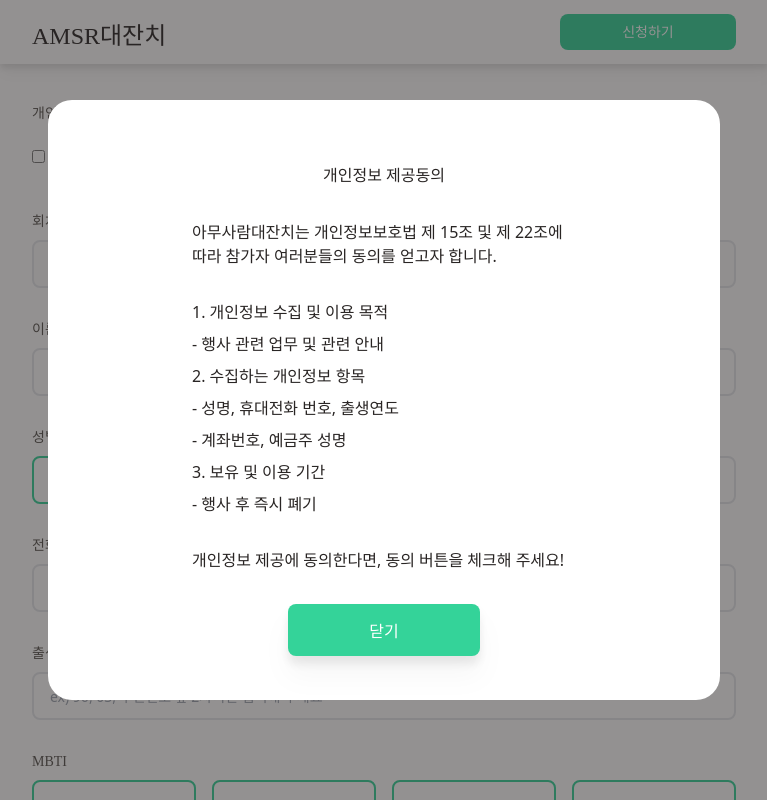
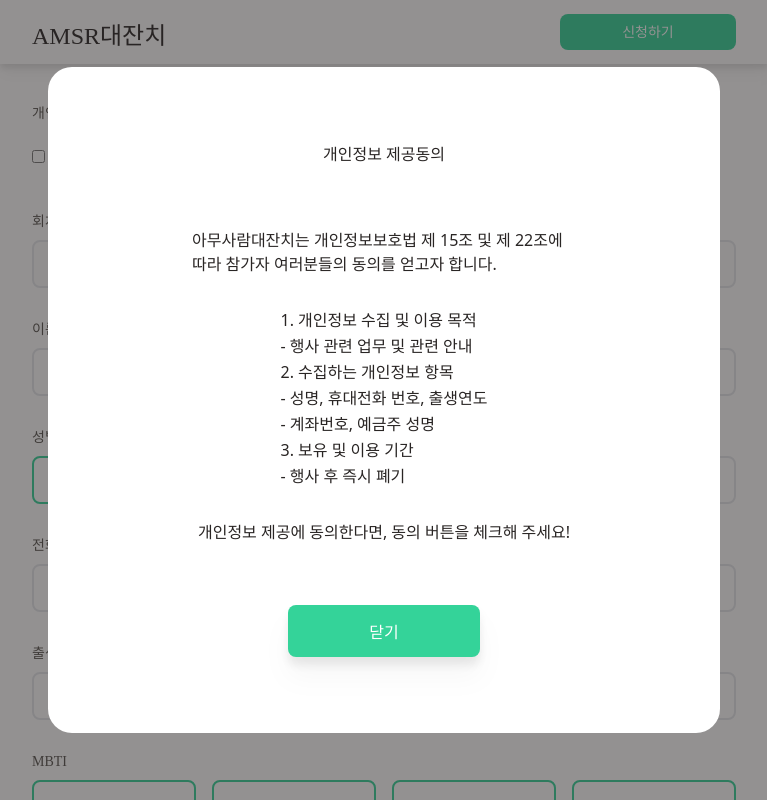
Before and after one commit to Todari/amsr, a React (Create React App) app in the folder client/: page /apply in a window 1280 px wide. Both pictures are taken after a click on the element "개인정보 제공내역". Shown: the top 800 px of the page, without its empty margins (256-1023 px from the left). Built offline with nearby package versions, Linux system fonts and the light colour scheme; a web font is replaced by a local one.

Commit message:
design: privacyModal 작은 해상도에도 대응할 수 있도록 여백 및 폰트 크기 변경

```diff
--- a/client/src/components/PrivacyModal.tsx
+++ b/client/src/components/PrivacyModal.tsx
@@ -9,45 +9,47 @@ const PrivacyModal = ({ handleOpenedChange }: PrivacyModalProp) => {
 
   return (
     <div className="flex fixed inset-0 z-20 w-screen h-screen bg-stone-800 bg-opacity-50 items-center justify-center"
-      // onClick={handleOpenedChange}
+    // onClick={handleOpenedChange}
     >
-      <div className="z-30 h-3/4 w-5/6 rounded-3xl bg-white max-w-2xl max-h-[720px]">
-        <div className="h-full flex flex-col py-16 px-8 items-center">
-          <div className="font-BMDOHYUN text-stone-800 text-center">
+      <div className="z-30 h-5/6 w-5/6 rounded-3xl bg-white max-w-2xl max-h-[720px]">
+        <div className="h-full flex flex-col p-8 items-center">
+          <div className="grow flex font-BMDOHYUN text-stone-800 text-l text-center items-center">
             {STRING.privacyModalTitle}
           </div>
-          <div className='grow flex flex-col gap-8 py-8 max-w-sm'>
-            <div className="text-stone-800">
+          <div className='shrink flex flex-col gap-8 py-4 max-w-sm justify-center items-center'>
+            <div className="text-stone-800 text-base">
               {STRING.privacyModalStart}
             </div>
-            <div className="flex flex-col gap-2">
-              <div className="text-stone-800">
+            <div className="flex flex-col gap-0.5">
+              <div className="text-stone-800 text-base">
                 {STRING.privacyModalP1}
               </div>
-              <div className="text-stone-800">
+              <div className="text-stone-800 text-base">
                 {STRING.privacyModalP2}
               </div>
-              <div className="text-stone-800">
+              <div className="text-stone-800 text-base">
                 {STRING.privacyModalP3}
               </div>
-              <div className="text-stone-800">
+              <div className="text-stone-800 text-base">
                 {STRING.privacyModalP4}
               </div>
-              <div className="text-stone-800">
+              <div className="text-stone-800 text-base">
                 {STRING.privacyModalP5}
               </div>
-              <div className="text-stone-800">
+              <div className="text-stone-800 text-base">
                 {STRING.privacyModalP6}
               </div>
-              <div className="text-stone-800">
+              <div className="text-stone-800 text-base">
                 {STRING.privacyModalP7}
               </div>
             </div>
-            <div className="text-stone-800">
+            <div className="text-stone-800 text-base">
               {STRING.privacyModalEnd}
             </div>
           </div>
-          <AmsrButton title={'닫기'} disabled={false} onClick={handleOpenedChange} />
+          <div className="grow flex items-center">
+            <AmsrButton title={'닫기'} disabled={false} onClick={handleOpenedChange} />
+          </div>
         </div>
       </div>
     </div>
```
